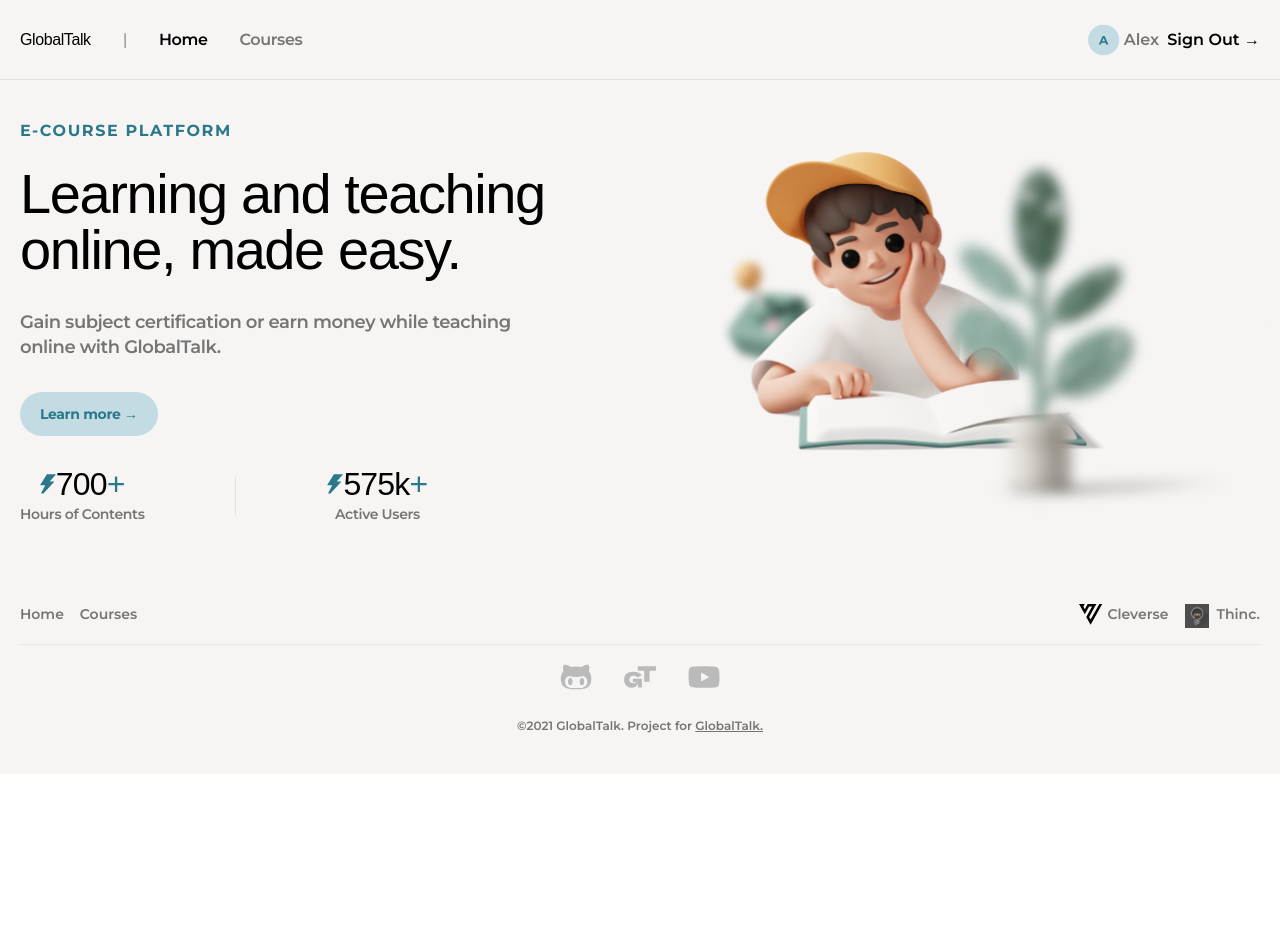
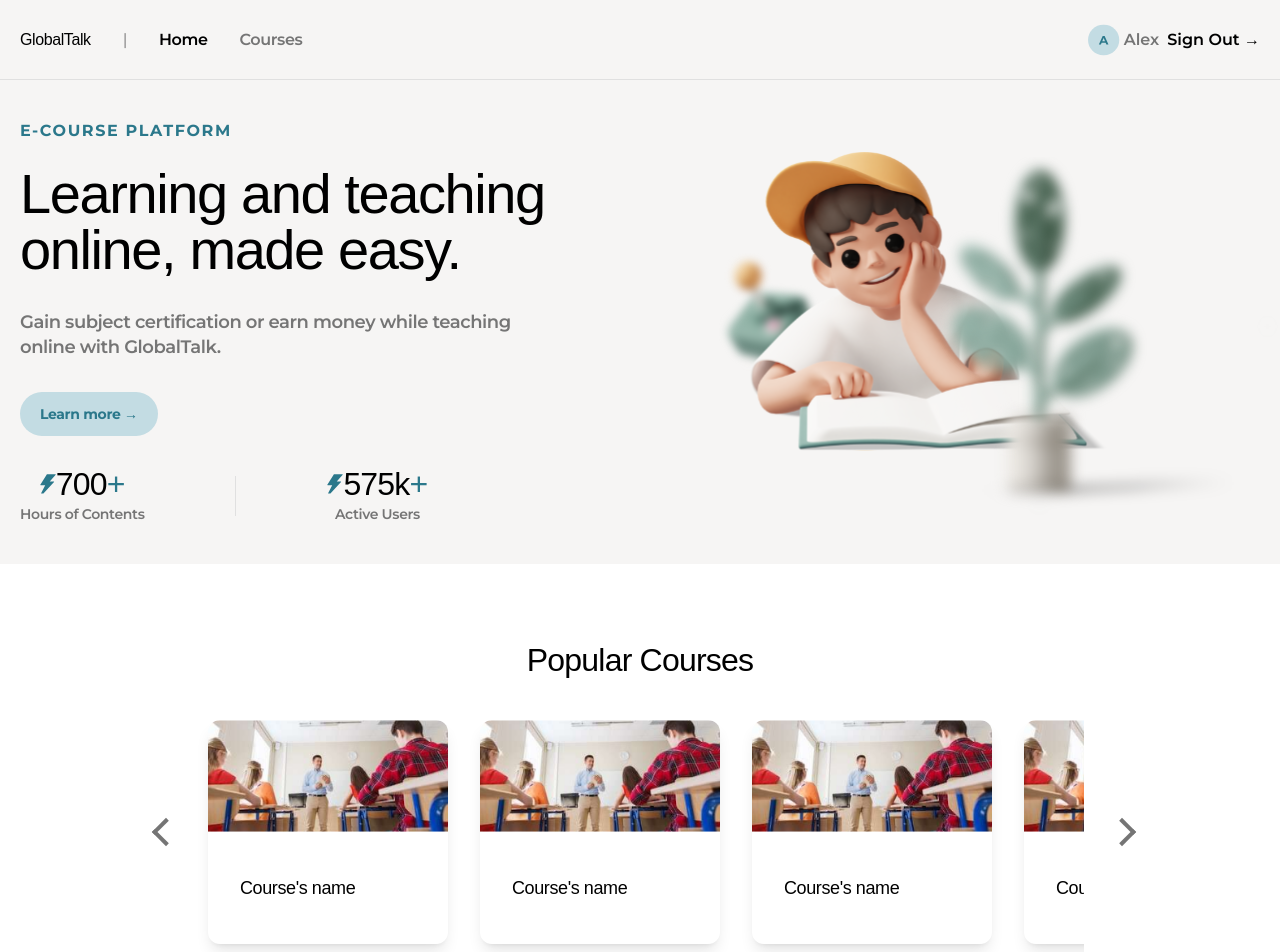
Before and after one commit to thinc-org/hacktoschool-lnwza, a Next.js app in the folder apps/web/: page / in a window 1280 px wide. Shown: the top 952 px of the page. Before the commit the page ends 800 px from the top, so only its background shows below. Built offline with nearby package versions, Linux system fonts and the light colour scheme; a web font is replaced by a local one.

Commit message:
✨ feat: popular courses slider

```diff
--- /dev/null
+++ b/apps/web/components/popularCourseSlider.tsx
@@ -0,0 +1,67 @@
+import type { NextComponentType } from 'next';
+import Image from 'next/image';
+import Link from 'next/link';
+
+const PopularCourseSlider: NextComponentType = () => {
+	const slideDistance = 275;
+
+	const slideLeft = () => {
+		let slider = document.getElementById('slider');
+		if (slider === null) {
+			return;
+		}
+		slider.scrollLeft -= slideDistance;
+	};
+
+	const slideRight = () => {
+		let slider = document.getElementById('slider');
+		if (slider === null) {
+			return;
+		}
+		slider.scrollLeft += slideDistance;
+	};
+
+	return (
+		<div className="w-full bg-white h-fit flex flex-col gap-8 justify- py-10 px-2 md:px-5 md:min-h-[500px] max-w-5xl mx-auto">
+			<h1 className="font-header text-h3 text-center mt-10 tracking-tight">
+				Popular Courses
+			</h1>
+			<div className="relative flex w-full items-center">
+				<i
+					className="cursor-pointer border-r-4 border-b-4 md:border-r-6 md:border-b-6 md:p-2 border-gt-grey-dark p-1 rotate-[135deg] flex w-0 h-0 ml-2"
+					onClick={slideLeft}
+				></i>
+				<div
+					id="slider"
+					className="w-full overflow-x-scroll flex scroll-smooth gap-8 p-3 whitespace-nowrap md:mx-5"
+				>
+					{new Array(10).fill(0).map((_, index) => (
+						<Link href={`courses/${index}`} key={index}>
+							<div className="w-60 h-56 shadow-lg tracking-tight rounded-xl flex flex-col">
+								<Image
+									alt="card image"
+									src="/img/card-img-1.png"
+									className="w-full h-1/2 object-cover rounded-t-xl"
+									width="280"
+									height="96"
+									loading="lazy"
+								/>
+								<div className="px-8 w-full flex text=center items-center h-1/2">
+									<h4 className="font-header text-b1 text-ellipsis overflow-hidden">
+										Course&apos;s name
+									</h4>
+								</div>
+							</div>
+						</Link>
+					))}
+				</div>
+				<i
+					className="cursor-pointer border-r-4 border-b-4 md:border-r-6 md:border-b-6 md:p-2 border-gt-grey-dark p-1 rotate-[315deg] flex w-0 h-0 ml-2"
+					onClick={slideRight}
+				></i>
+			</div>
+		</div>
+	);
+};
+
+export default PopularCourseSlider;
--- a/apps/web/pages/index.tsx
+++ b/apps/web/pages/index.tsx
@@ -3,6 +3,7 @@ import Image from 'next/image';
 import Link from 'next/link';
 import Footer from '../components/footer';
 import Header from '../components/header';
+import PopularCourseSlider from '../components/popularCourseSlider';
 
 const Home: NextPage = () => {
 	return (
@@ -75,6 +76,7 @@ const Home: NextPage = () => {
 						</div>
 					</div>
 				</div>
+				<PopularCourseSlider />
 			</div>
 			<Footer />
 		</>
```
